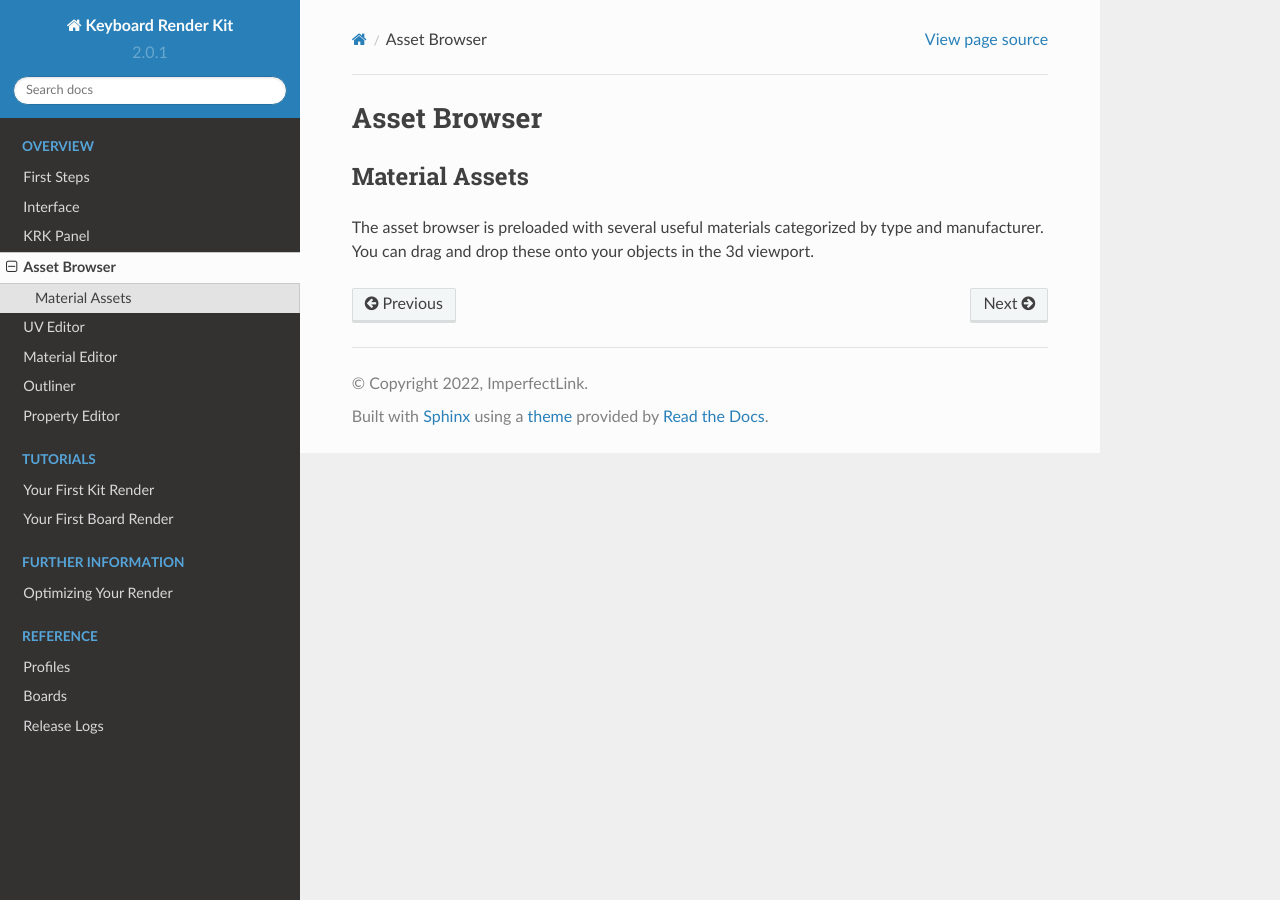
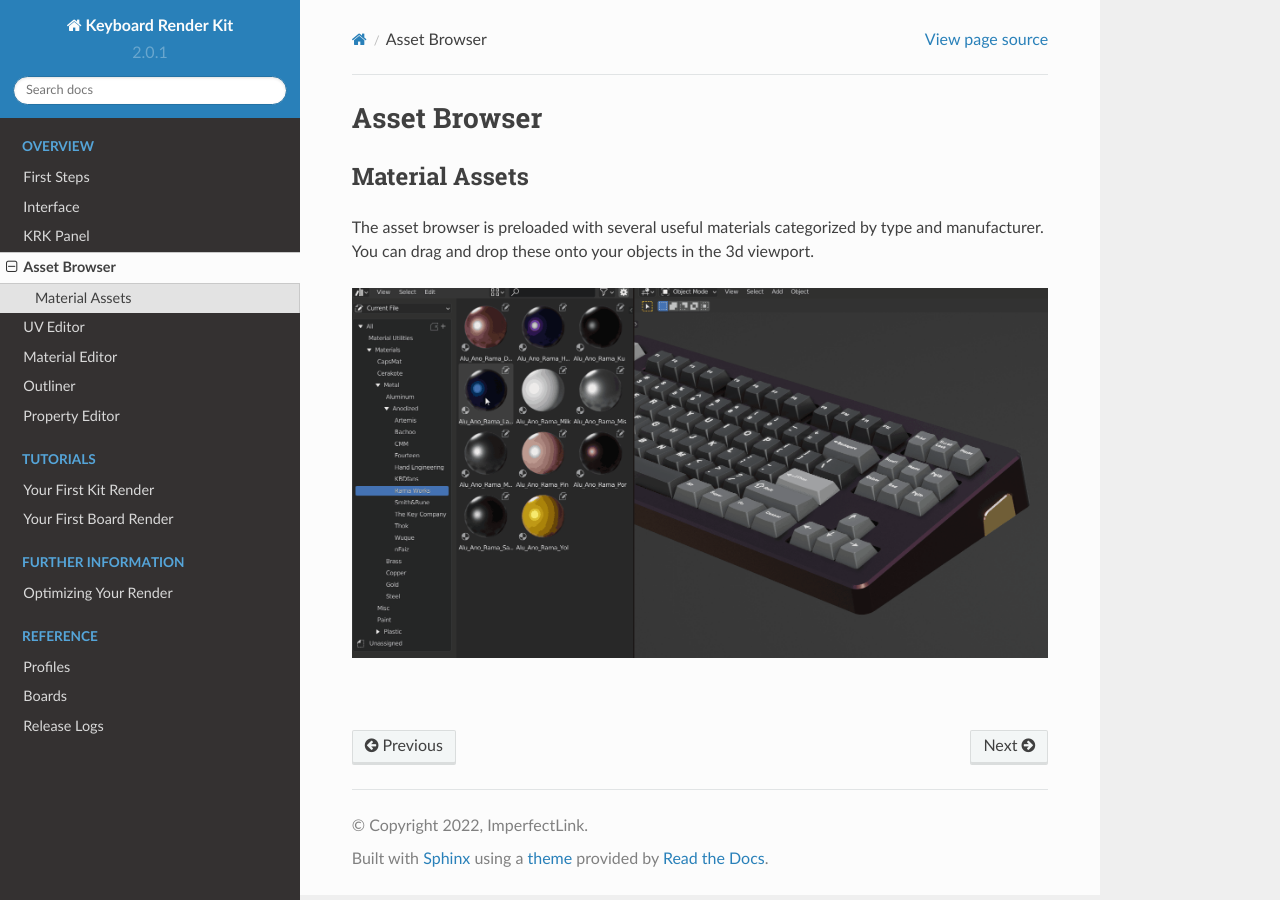
Before and after one commit to imperfectlink/KeyboardRenderKit, a Sphinx documentation site: the page built from docs/source/assetbrowser.rst, in a window 1280 px wide. Built offline with Sphinx 7.4.7 and the Read the Docs theme 2.0.0, drawn with Linux system fonts in a browser that asks for light colours.

Commit message:
Update assetbrowser.rst

```diff
--- a/docs/source/assetbrowser.rst
+++ b/docs/source/assetbrowser.rst
@@ -3,3 +3,7 @@ Asset Browser
 Material Assets
 ~~~~
 The asset browser is preloaded with several useful materials categorized by type and manufacturer. You can drag and drop these onto your objects in the 3d viewport.
+
+.. image:: img/AssetBrowserMaterial.gif
+
+|
```
